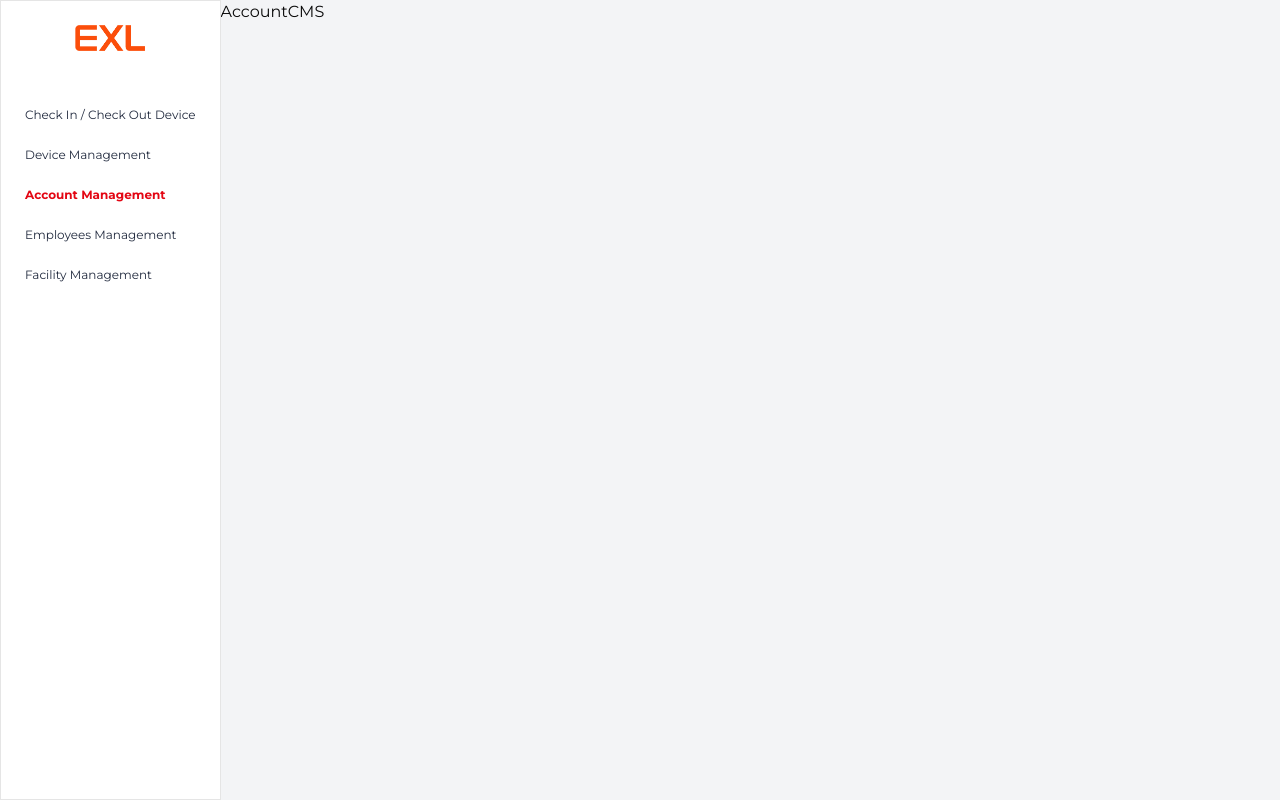
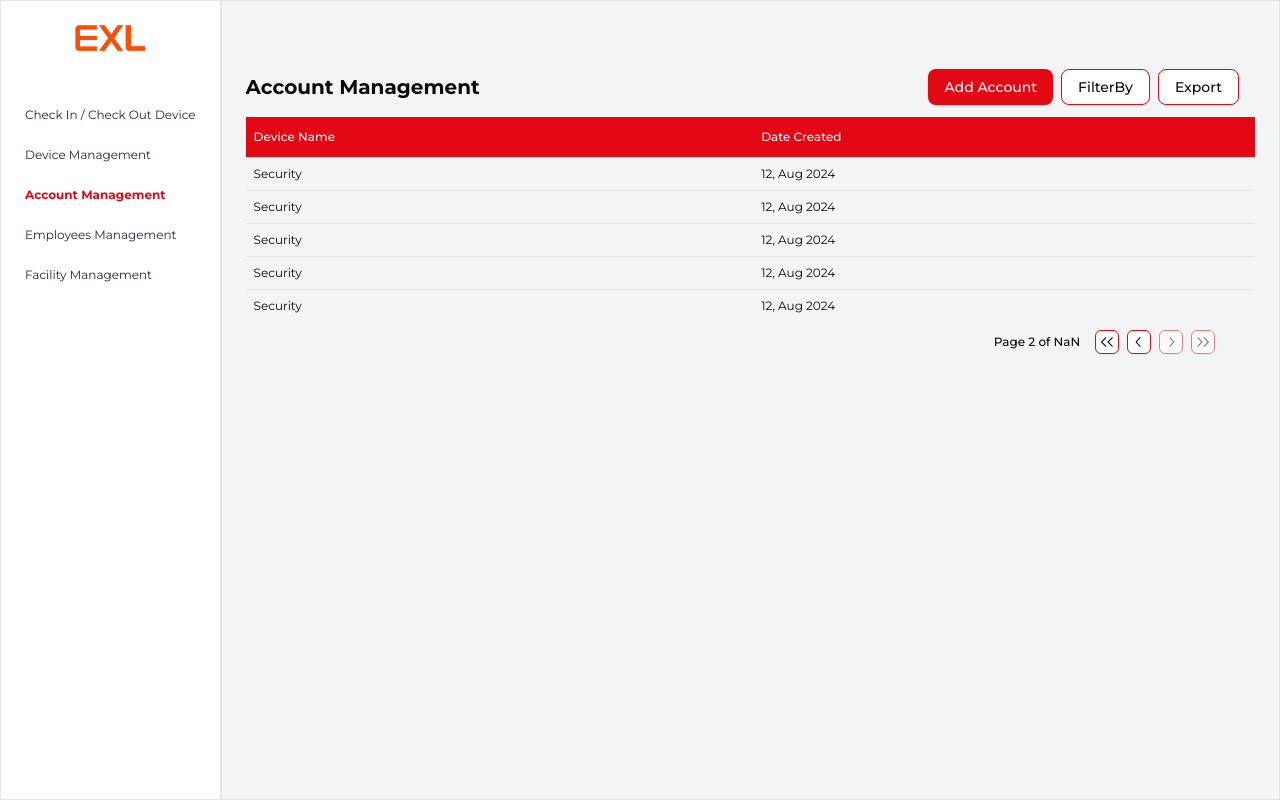
Before and after one commit to LaurenceJadeJavier/exl, a Next.js app: page /account-management in a window 1280 px wide. Built offline with nearby package versions, Linux system fonts and the light colour scheme.

Commit message:
feat(ui) account cms page

```diff
--- a/src/app/(cms)/account-management/page.tsx
+++ b/src/app/(cms)/account-management/page.tsx
@@ -1,7 +1,63 @@
+"use client";
+
+import { DataTable } from "@/components/ui/data-table";
+import { ColumnDef } from "@tanstack/react-table";
+
 export default function AccountManagement() {
+  const column: ColumnDef<any>[] = [
+    {
+      accessorKey: "deviceName",
+      header: () => {
+        return <h1 className="text-xs text-white">Device Name</h1>;
+      },
+    },
+    {
+      accessorKey: "dataCreated",
+      header: () => {
+        return <h1 className="text-xs text-white">Date Created</h1>;
+      },
+    },
+  ];
+  const data = [
+    {
+      deviceName: "Security",
+      dataCreated: "12, Aug 2024",
+    },
+    {
+      deviceName: "Security",
+      dataCreated: "12, Aug 2024",
+    },
+    {
+      deviceName: "Security",
+      dataCreated: "12, Aug 2024",
+    },
+    {
+      deviceName: "Security",
+      dataCreated: "12, Aug 2024",
+    },
+    {
+      deviceName: "Security",
+      dataCreated: "12, Aug 2024",
+    },
+  ];
   return (
     <>
-      <h1>AccountCMS</h1>
+      <div className="flex  min h-screen">
+        <div className="w-full min h-screen border border-l-1 px-6 pt-14">
+          <DataTable
+            columns={column}
+            data={data}
+            displayPagination
+            headerClassName="bg-[#E30613]"
+            rowClassName="text-xs"
+            headerTitle="Account Management"
+            buttonIshow={true}
+            firstButtonName="Add Account"
+            secondButtonName="FilterBy"
+            thirdButtonName="Export"
+          />
+        </div>
+      </div>
     </>
   );
 }
--- a/src/components/ui/data-table.tsx
+++ b/src/components/ui/data-table.tsx
@@ -106,18 +106,23 @@ export function DataTable<TData, TValue>({
               <div className="flex flex-row gap-2 px-4">
                 {buttonIshow && (
                   <>
-                    <Button className="bg-[#E30613] text-white rounded-lg px-4 py-2">
+                    <Button
+                      className="bg-[#E30613] text-white rounded-lg px-4 py-2"
+                      onClick={firstButtonFunction}
+                    >
                       {firstButtonName}
                     </Button>
                     <Button
                       className="border border-[#E30613] rounded-lg px-4 py-2"
                       variant="outline"
+                      onClick={secondButtonFunction}
                     >
                       {secondButtonName}
                     </Button>
                     <Button
                       className="border border-[#E30613] rounded-lg px-4 py-2"
                       variant="outline"
+                      onClick={thirdButtonFunction}
                     >
                       {thirdButtonName}
                     </Button>
```
